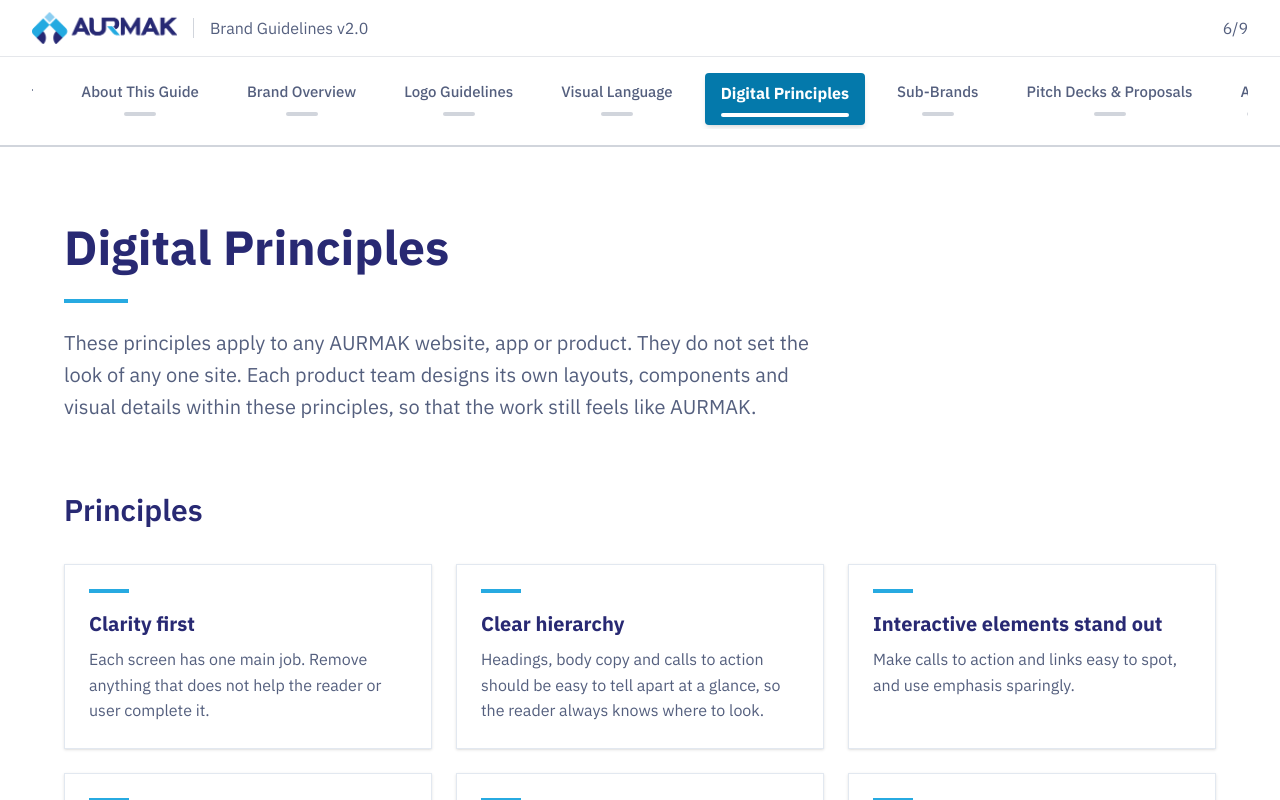
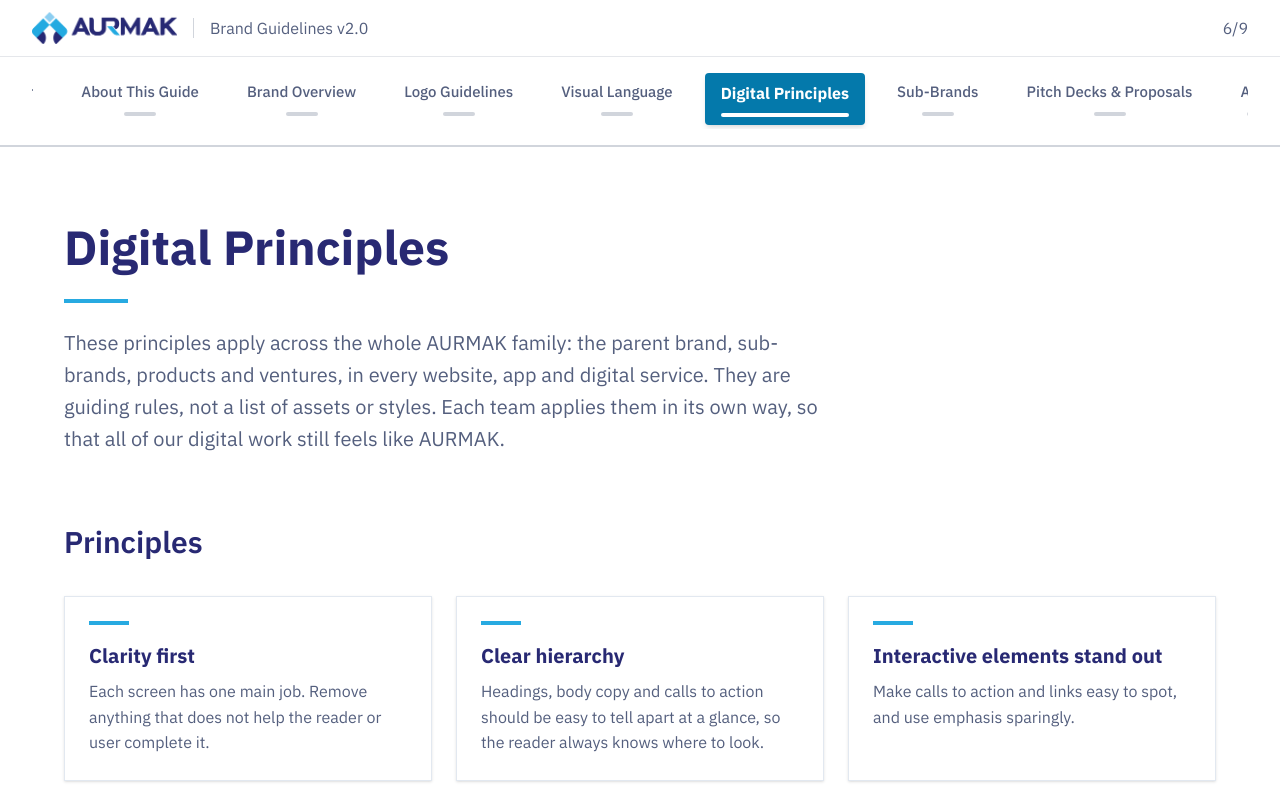
Before and after one commit to Aurmak/Aurmak-Brand-Identity, a React (Vite) app: page / in a window 1280 px wide. Both pictures are taken after a click on the tab "Digital Principles". Shown: the top 800 px of the page. Built offline with nearby package versions, Linux system fonts and the light colour scheme.

Commit message:
Scope Digital Principles to the whole AURMAK family
The principles are guiding rules for the parent brand, sub-brands and
products, not website-only rules. Update the intro, the About page and the
contents to match, and rename the 'Decided by each product' heading.

```diff
--- a/src/app/components/DigitalPrinciples.tsx
+++ b/src/app/components/DigitalPrinciples.tsx
@@ -47,9 +47,9 @@ export function DigitalPrinciples() {
           </h1>
           <div className="mb-6 mt-4 h-1 w-16 bg-[#27AAE1]"></div>
           <p className="text-[#545F7E]" style={{ fontSize: '20px', lineHeight: '1.6', maxWidth: '48rem' }}>
-            These principles apply to any AURMAK website, app or product. They do not set the look of any one site.
-            Each product team designs its own layouts, components and visual details within these principles, so that
-            the work still feels like AURMAK.
+            These principles apply across the whole AURMAK family: the parent brand, sub-brands, products and ventures,
+            in every website, app and digital service. They are guiding rules, not a list of assets or styles. Each team
+            applies them in its own way, so that all of our digital work still feels like AURMAK.
           </p>
         </div>
 
@@ -77,7 +77,7 @@ export function DigitalPrinciples() {
               </ul>
             </div>
             <div className="rounded-sm border border-gray-200 bg-[#EEF7FC] p-6">
-              <h3 className="mb-2 text-[#282973]" style={{ fontSize: '18px', fontWeight: 700 }}>Decided by each product</h3>
+              <h3 className="mb-2 text-[#282973]" style={{ fontSize: '18px', fontWeight: 700 }}>Decided by each team</h3>
               <ul className="space-y-2 text-[#545F7E]" style={{ fontSize: '16px', lineHeight: '1.6' }}>
                 <li>• Page layouts, grids and spacing</li>
                 <li>• Component shapes, sizes and states</li>
--- a/src/app/components/StartHere.tsx
+++ b/src/app/components/StartHere.tsx
@@ -2,7 +2,7 @@ const sections = [
   { id: 'brand-overview', name: 'Brand Overview', detail: 'Who we are, the parent brand and sub-brands and how we sound.' },
   { id: 'logo-guidelines', name: 'Logo Guidelines', detail: 'The logo files, clear space and how not to alter the logo.' },
   { id: 'visual-language', name: 'Visual Language', detail: 'Photography, imagery and graphic elements.' },
-  { id: 'digital-principles', name: 'Digital Principles', detail: 'Principles for any AURMAK website, app or product.' },
+  { id: 'digital-principles', name: 'Digital Principles', detail: 'Guiding rules for all AURMAK digital work, across the parent brand, sub-brands and products.' },
   { id: 'sub-brands', name: 'Sub-Brands', detail: 'The rules for sub-brands, products and ventures.' },
   { id: 'pitch-decks', name: 'Pitch Decks & Proposals', detail: 'Structures and templates for sales material.' },
   { id: 'ai-use', name: 'AI Use', detail: 'When and how AI can be used, and what must be reviewed.' },
```
Also changed, not shown: 1 other file (tests, documents, lock files or other folders).
